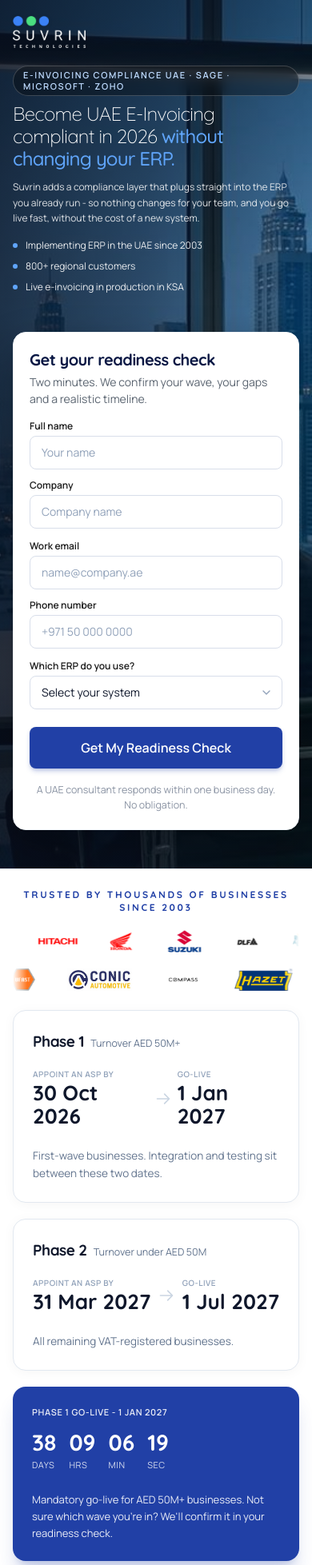
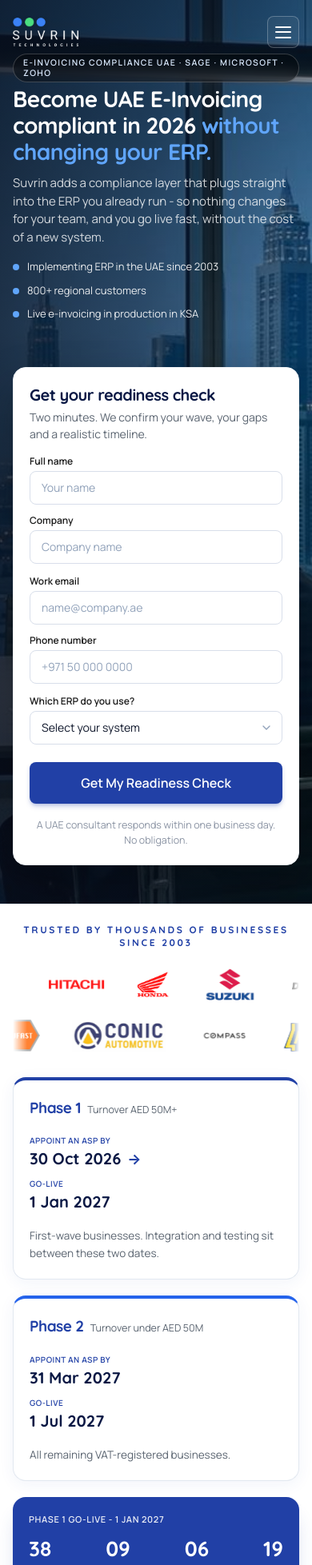
Before and after one commit to rahulpandat463/ads, a Next.js app: page / in a window 390 px wide. Shown: the top 1957 px of the page at 80% size. Built offline with nearby package versions, Linux system fonts and the light colour scheme.

Commit message:
feat: add UI component files for consultation booking and application sections

```diff
--- a/src/components/ConsultationBooking.tsx
+++ b/src/components/ConsultationBooking.tsx
@@ -56,7 +56,7 @@ export default function ConsultationBooking() {
             <ul className="space-y-3 pt-2">
               {guarantees.map((item, index) => (
                 <li key={index} className="flex items-center gap-3 text-xs sm:text-[13.5px] text-slate-700">
-                  <Check className="w-4 h-4 text-emerald-600 flex-shrink-0 stroke-[2.5]" />
+                  <Check className="w-4 h-4 text-[#2140A6] flex-shrink-0 stroke-[2.5]" />
                   <span>{item}</span>
                 </li>
               ))}
@@ -75,7 +75,7 @@ export default function ConsultationBooking() {
 
           {/* RIGHT COLUMN: BOOKING FORM CARD */}
           <div className="lg:col-span-6 w-full font-body">
-            <div className="bg-white rounded-2xl p-6 sm:p-8 lg:p-9 border border-slate-200/90 shadow-[0_4px_30px_rgba(0,0,0,0.04)] text-left">
+            <div className="bg-white rounded-2xl p-5 sm:p-8 lg:p-9 border border-slate-200/90 shadow-[0_4px_30px_rgba(0,0,0,0.04)] text-left">
               {submitted ? (
                 <div className="py-8 text-center space-y-3 animate-in fade-in duration-300">
                   <div className="w-12 h-12 rounded-full bg-[#2140A6]/10 text-[#2140A6] flex items-center justify-center mx-auto">
--- a/src/components/FindYourPath.tsx
+++ b/src/components/FindYourPath.tsx
@@ -148,7 +148,7 @@ export default function FindYourPath() {
                 type="button"
                 key={system.id}
                 onClick={() => setSelectedSystem(system.id)}
-                className={`rounded-2xl p-6 text-left flex flex-col justify-between transition-all duration-200 cursor-pointer ${isSelected
+                className={`rounded-2xl p-5 sm:p-6 text-left flex flex-col justify-between transition-all duration-200 cursor-pointer ${isSelected
                   ? "bg-white border-2 border-[#2140A6] shadow-[0_6px_25px_rgba(33,64,166,0.12)] scale-[1.01]"
                   : "bg-white border border-slate-200 hover:border-slate-300 shadow-[0_2px_15px_rgba(0,0,0,0.03)] hover:shadow-md"
                   }`}
@@ -181,7 +181,7 @@ export default function FindYourPath() {
         </div>
 
         {/* Dynamic Solution Details Panel */}
-        <div className="rounded-2xl border border-slate-200/90 p-6 sm:p-7 lg:p-8 bg-white shadow-[0_4px_30px_rgba(0,0,0,0.03)] transition-all">
+        <div className="rounded-2xl border border-slate-200/90 p-5 sm:p-7 lg:p-8 bg-white shadow-[0_4px_30px_rgba(0,0,0,0.03)] transition-all">
           <div className="grid grid-cols-1 lg:grid-cols-12 gap-6 lg:gap-8 items-center">
 
             {/* Left: Solution Context & CTA */}
--- a/src/components/Footer.tsx
+++ b/src/components/Footer.tsx
@@ -5,9 +5,9 @@ import Image from "next/image";
 
 export default function Footer() {
   return (
-    <footer className="w-full bg-white text-slate-600 py-12 border-t border-slate-200 relative z-20 font-body">
+    <footer className="w-full bg-white text-slate-600 py-8 sm:py-12 border-t border-slate-200 relative z-20 font-body">
       <div className="max-w-7xl mx-auto px-4 sm:px-6 md:px-8 lg:px-8 xl:px-10 text-sm">
-        <div className="grid grid-cols-1 md:grid-cols-12 gap-10 mb-10 text-left items-start">
+        <div className="grid grid-cols-1 md:grid-cols-12 gap-8 md:gap-10 mb-8 sm:mb-10 text-left items-start">
 
           {/* Left Column: Brand Logo & Bio */}
           <div className="md:col-span-6 space-y-4">
@@ -22,7 +22,7 @@ export default function Footer() {
                 alt="Suvrin Technologies"
                 width={200}
                 height={60}
-                className="h-14 sm:h-16 w-auto object-contain block bg-transparent"
+                className="h-11 sm:h-14 md:h-16 w-auto object-contain block bg-transparent"
               />
             </a>
             <p className="font-body text-slate-500 leading-relaxed max-w-md text-sm font-normal">
--- a/src/components/Hero.tsx
+++ b/src/components/Hero.tsx
@@ -26,7 +26,7 @@ export default function Hero() {
   return (
     <section
       id="top"
-      className="relative w-full text-white overflow-hidden pt-20 sm:pt-24 lg:pt-28 pb-12 sm:pb-14 lg:pb-16 px-4 sm:px-6 lg:px-8"
+      className="relative w-full text-white overflow-hidden pt-16 sm:pt-24 lg:pt-28 pb-12 sm:pb-14 lg:pb-16 px-4 sm:px-6 lg:px-8"
       style={{
         backgroundColor: "#0b1220",
         backgroundImage: `url('/hero-boardroom.jpg')`,
@@ -54,39 +54,39 @@ export default function Hero() {
 
         {/* LEFT COLUMN: HERO INFORMATION */}
         <div className="lg:col-span-7 text-left space-y-3 sm:space-y-4">
-          <div className="inline-flex items-center text-[11px] sm:text-[12.5px] tracking-[1.6px] uppercase font-semibold text-blue-200 border border-white/20 bg-black/35 backdrop-blur-sm px-3 py-1 sm:px-4 sm:py-1.5 rounded-full mb-2 sm:mb-4 max-w-full leading-tight font-body">
+          <div className="inline-flex items-center text-[10.5px] sm:text-[12.5px] tracking-[1.4px] uppercase font-semibold text-blue-100 border border-white/20 bg-black/35 backdrop-blur-sm px-3 py-1 sm:px-4 sm:py-1.5 rounded-full mb-1 sm:mb-3 max-w-full leading-tight font-body">
             E-invoicing compliance UAE · Sage · Microsoft · Zoho
           </div>
 
-          <h1 className="font-heading font-light text-[24px] sm:text-3xl md:text-4xl lg:text-[46px] leading-[1.18] tracking-[-0.8px] text-white">
+          <h1 className="font-heading font-bold text-[28px] xs:text-[31px] sm:text-4xl lg:text-[48px] leading-[1.18] tracking-[-0.6px] text-white">
             Become UAE E-Invoicing compliant in 2026{" "}
-            <span className="text-[#60a5fa] font-medium">
+            <span className="text-[#60A5FA] font-bold">
               without changing your ERP.
             </span>
           </h1>
 
-          <p className="font-body text-xs sm:text-sm md:text-[15.5px] text-white/85 max-w-[54ch] leading-relaxed">
+          <p className="font-body text-[15px] sm:text-[16.5px] text-white/80 max-w-[54ch] leading-[1.5]">
             Suvrin adds a compliance layer that plugs straight into the ERP you already run - so nothing changes for your team, and you go live fast, without the cost of a new system.
           </p>
 
           <div className="flex flex-col gap-2.5 sm:gap-3 pt-1">
             <div className="flex gap-2.5 sm:gap-3 items-center">
-              <span className="w-1.5 h-1.5 sm:w-2 sm:h-2 rounded-full bg-[#60a5fa] flex-shrink-0" />
-              <span className="text-xs sm:text-sm text-white/90">Implementing ERP in the UAE since 2003</span>
+              <span className="w-2 h-2 rounded-full bg-[#60A5FA] flex-shrink-0" />
+              <span className="text-[13px] sm:text-[14px] text-white/90">Implementing ERP in the UAE since 2003</span>
             </div>
             <div className="flex gap-2.5 sm:gap-3 items-center">
-              <span className="w-1.5 h-1.5 sm:w-2 sm:h-2 rounded-full bg-[#60a5fa] flex-shrink-0" />
-              <span className="text-xs sm:text-sm text-white/90">800+ regional customers</span>
+              <span className="w-2 h-2 rounded-full bg-[#60A5FA] flex-shrink-0" />
+              <span className="text-[13px] sm:text-[14px] text-white/90">800+ regional customers</span>
             </div>
             <div className="flex gap-2.5 sm:gap-3 items-center">
-              <span className="w-1.5 h-1.5 sm:w-2 sm:h-2 rounded-full bg-[#60a5fa] flex-shrink-0" />
-              <span className="text-xs sm:text-sm text-white/90">Live e-invoicing in production in KSA</span>
+              <span className="w-2 h-2 rounded-full bg-[#60A5FA] flex-shrink-0" />
+              <span className="text-[13px] sm:text-[14px] text-white/90">Live e-invoicing in production in KSA</span>
             </div>
           </div>
         </div>
 
         {/* RIGHT COLUMN: READINESS CHECK FORM CARD */}
-        <div id="readiness-form" className="lg:col-span-5 w-full mt-4 lg:mt-0 font-body">
+        <div id="readiness-form" className="lg:col-span-5 w-full mt-6 lg:mt-0 font-body">
           <div className="bg-white rounded-2xl p-5 sm:p-6 lg:p-7 shadow-[0_24px_54px_rgba(0,0,0,0.28)] text-slate-900 border border-slate-100 font-body">
             {submitted ? (
               <div className="py-8 text-center space-y-3 animate-in fade-in duration-300 font-body">
--- a/src/components/Navbar.tsx
+++ b/src/components/Navbar.tsx
@@ -16,9 +16,24 @@ export default function Navbar() {
               width={220}
               height={97}
               priority
-              className="h-10 sm:h-12 md:h-13 w-auto object-contain drop-shadow-sm"
+              className="h-9 sm:h-11 md:h-12 w-auto object-contain drop-shadow-sm"
             />
           </a>
+        </div>
+
+        {/* Mobile Hamburger Menu Toggle (matching reference mobile header) */}
+        <div className="flex lg:hidden items-center">
+          <button
+            type="button"
+            className="w-10 h-10 flex items-center justify-center rounded-lg border border-white/25 bg-white/5 hover:bg-white/10 transition-colors focus:outline-none"
+            aria-label="Toggle navigation menu"
+          >
+            <div className="flex flex-col justify-center items-center gap-[4.5px]">
+              <span className="w-5 h-[2px] bg-white rounded-full block"></span>
+              <span className="w-5 h-[2px] bg-white rounded-full block"></span>
+              <span className="w-5 h-[2px] bg-white rounded-full block"></span>
+            </div>
+          </button>
         </div>
       </div>
     </header>
--- a/src/components/PartnerTimeline.tsx
+++ b/src/components/PartnerTimeline.tsx
@@ -69,20 +69,20 @@ export default function PartnerTimeline() {
         </div>
 
         {/* INFINITE SMOOTH LOGO MARQUEE */}
-        <div className="space-y-3 sm:space-y-4 overflow-hidden">
+        <div className="space-y-4 sm:space-y-5 overflow-hidden py-1">
           {/* ROW 1: Smooth Left Flow */}
           <div className="relative w-full overflow-hidden mask-marquee">
-            <div className="flex animate-marquee gap-8 sm:gap-11 lg:gap-14 items-center py-1">
+            <div className="flex animate-marquee gap-6 sm:gap-10 lg:gap-14 items-center py-1">
               {[...row1Logos, ...row1Logos, ...row1Logos].map((partner, index) => (
                 <div
                   key={`${partner.name}-${index}`}
-                  className="flex-shrink-0 flex items-center justify-center px-1"
+                  className="flex-shrink-0 flex items-center justify-center px-2 sm:px-4"
                 >
                   {/* eslint-disable-next-line @next/next/no-img-element */}
                   <img
                     src={`/partner/${encodeURIComponent(partner.file)}`}
                     alt={partner.name}
-                    className="h-7 sm:h-8 md:h-9 w-auto max-w-[110px] sm:max-w-[135px] object-contain transition-transform duration-200 hover:scale-105"
+                    className="h-10 sm:h-12 md:h-14 w-auto max-w-[140px] sm:max-w-[200px] object-contain transition-transform duration-200 hover:scale-105 opacity-90"
                   />
                 </div>
               ))}
@@ -91,17 +91,17 @@ export default function PartnerTimeline() {
 
           {/* ROW 2: Smooth Right Flow */}
           <div className="relative w-full overflow-hidden mask-marquee">
-            <div className="flex animate-marquee-reverse gap-8 sm:gap-11 lg:gap-14 items-center py-1">
+            <div className="flex animate-marquee-reverse gap-6 sm:gap-10 lg:gap-14 items-center py-1">
               {[...row2Logos, ...row2Logos, ...row2Logos].map((partner, index) => (
                 <div
                   key={`${partner.name}-${index}`}
-                  className="flex-shrink-0 flex items-center justify-center px-1"
+                  className="flex-shrink-0 flex items-center justify-center px-2 sm:px-4"
                 >
                   {/* eslint-disable-next-line @next/next/no-img-element */}
                   <img
                     src={`/partner/${encodeURIComponent(partner.file)}`}
                     alt={partner.name}
-                    className="h-7 sm:h-8 md:h-9 w-auto max-w-[110px] sm:max-w-[135px] object-contain transition-transform duration-200 hover:scale-105"
+                    className="h-10 sm:h-12 md:h-14 w-auto max-w-[140px] sm:max-w-[200px] object-contain transition-transform duration-200 hover:scale-105 opacity-90"
                   />
                 </div>
               ))}
@@ -110,81 +110,80 @@ export default function PartnerTimeline() {
         </div>
 
         {/* TIMELINE & GO-LIVE CARDS */}
-        <div className="pt-1">
+        <div className="pt-2">
           <div className="grid grid-cols-1 md:grid-cols-3 gap-5 lg:gap-6 items-stretch">
 
             {/* Card 1: Phase 1 */}
-            <div className="bg-white rounded-2xl p-6 lg:p-7 border border-slate-200 shadow-[0_2px_15px_rgba(0,0,0,0.04)] text-left flex flex-col hover:shadow-md transition-shadow">
-              <div className="flex items-baseline gap-2">
-                <h4 className="text-[19px] font-heading font-bold text-slate-900 tracking-tight">Phase 1</h4>
-                <span className="text-[12.5px] font-normal text-slate-500">Turnover AED 50M+</span>
+            <div className="bg-white rounded-2xl p-5 sm:p-6 lg:p-7 border border-slate-200 border-t-4 border-t-[#2140A6] shadow-[0_4px_20px_rgba(33,64,166,0.06)] text-left flex flex-col hover:shadow-md transition-shadow">
+              <div className="flex items-baseline gap-2 mb-1">
+                <h4 className="text-[19px] font-heading font-bold text-[#2140A6] tracking-tight">Phase 1</h4>
+                <span className="text-[12.5px] font-normal text-[#5A6470]">Turnover AED 50M+</span>
               </div>
 
-              <div className="my-5 flex items-center justify-between">
-                <div>
-                  <p className="text-[10px] font-semibold uppercase tracking-wider text-slate-400">
+              <div className="my-4 sm:my-5 space-y-3 sm:space-y-0 sm:flex sm:items-center sm:justify-between sm:gap-3">
+                <div className="min-w-0">
+                  <p className="text-[10px] sm:text-[11px] font-semibold uppercase tracking-wider text-[#2140A6] mb-0.5 truncate">
                     APPOINT AN ASP BY
                   </p>
-                  <p className="text-[26px] font-heading font-bold text-slate-900 mt-0.5 leading-[1.1]">
-                    30 Oct 2026
-                  </p>
+                  <div className="flex items-center gap-2">
+                    <p className="text-[20px] xs:text-[22px] sm:text-[24px] lg:text-[26px] font-heading font-bold text-[#0a1844] leading-tight whitespace-nowrap">
+                      30 Oct 2026
+                    </p>
+                    <span className="text-lg font-bold text-[#2140A6] leading-none sm:hidden">→</span>
+                  </div>
                 </div>
 
-                <div className="px-2 text-slate-300">
-                  <svg className="w-5 h-5" fill="none" stroke="currentColor" viewBox="0 0 24 24">
-                    <path strokeLinecap="round" strokeLinejoin="round" strokeWidth="2" d="M14 5l7 7m0 0l-7 7m7-7H3" />
-                  </svg>
+                <div className="hidden sm:block text-[#2140A6] px-1 sm:px-2 flex-shrink-0 pt-3">
+                  <span className="text-lg sm:text-2xl font-bold leading-none">→</span>
                 </div>
 
-                <div>
-                  <p className="text-[10px] font-semibold uppercase tracking-wider text-slate-400">
+                <div className="min-w-0">
+                  <p className="text-[10px] sm:text-[11px] font-semibold uppercase tracking-wider text-[#2140A6] mb-0.5 truncate">
                     GO-LIVE
                   </p>
-                  <p className="text-[26px] font-heading font-bold text-slate-900 mt-0.5 leading-[1.1]">
+                  <p className="text-[20px] xs:text-[22px] sm:text-[24px] lg:text-[26px] font-heading font-bold text-[#0a1844] leading-tight whitespace-nowrap">
                     1 Jan 2027
                   </p>
                 </div>
               </div>
 
-              <p className="text-[13.5px] font-body text-slate-500 leading-relaxed mt-1">
+              <p className="text-[13.5px] font-body text-[#5A6470] leading-relaxed mt-1">
                 First-wave businesses. Integration and testing sit between these two dates.
               </p>
             </div>
 
             {/* Card 2: Phase 2 */}
-            <div className="bg-white rounded-2xl p-6 lg:p-7 border border-slate-200 shadow-[0_2px_15px_rgba(0,0,0,0.04)] text-left flex flex-col hover:shadow-md transition-shadow">
-              <div className="flex items-baseline gap-2">
-                <h4 className="text-[19px] font-heading font-bold text-slate-900 tracking-tight">Phase 2</h4>
-                <span className="text-[12.5px] font-normal text-slate-500">Turnover under AED 50M</span>
+            <div className="bg-white rounded-2xl p-5 sm:p-6 lg:p-7 border border-slate-200 border-t-4 border-t-[#2563EB] shadow-[0_4px_20px_rgba(33,64,166,0.06)] text-left flex flex-col hover:shadow-md transition-shadow">
+              <div className="flex items-baseline gap-2 mb-1">
+                <h4 className="text-[19px] font-heading font-bold text-[#2140A6] tracking-tight">Phase 2</h4>
+                <span className="text-[12.5px] font-normal text-[#5A6470]">Turnover under AED 50M</span>
               </div>
 
-              <div className="my-5 flex items-center justify-between">
-                <div>
-                  <p className="text-[10px] font-semibold uppercase tracking-wider text-slate-400">
+              <div className="my-4 sm:my-5 space-y-3 sm:space-y-0 sm:flex sm:items-center sm:justify-between sm:gap-3">
+                <div className="min-w-0">
+                  <p className="text-[10px] sm:text-[11px] font-semibold uppercase tracking-wider text-[#2140A6] mb-0.5 truncate">
                     APPOINT AN ASP BY
                   </p>
-                  <p className="text-[26px] font-heading font-bold text-slate-900 mt-0.5 leading-[1.1]">
+                  <p className="text-[20px] xs:text-[22px] sm:text-[24px] lg:text-[26px] font-heading font-bold text-[#0a1844] leading-tight whitespace-nowrap">
                     31 Mar 2027
                   </p>
                 </div>
 
-                <div className="px-2 text-slate-300">
-                  <svg className="w-5 h-5" fill="none" stroke="currentColor" viewBox="0 0 24 24">
-                    <path strokeLinecap="round" strokeLinejoin="round" strokeWidth="2" d="M14 5l7 7m0 0l-7 7m7-7H3" />
-                  </svg>
+                <div className="hidden sm:block text-[#2563EB] px-1 sm:px-2 flex-shrink-0 pt-3">
+                  <span className="text-lg sm:text-2xl font-bold leading-none">→</span>
                 </div>
 
-                <div>
-                  <p className="text-[10px] font-semibold uppercase tracking-wider text-slate-400">
+                <div className="min-w-0">
+                  <p className="text-[10px] sm:text-[11px] font-semibold uppercase tracking-wider text-[#2140A6] mb-0.5 truncate">
                     GO-LIVE
                   </p>
-                  <p className="text-[26px] font-heading font-bold text-slate-900 mt-0.5 leading-[1.1]">
+                  <p className="text-[20px] xs:text-[22px] sm:text-[24px] lg:text-[26px] font-heading font-bold text-[#0a1844] leading-tight whitespace-nowrap">
                     1 Jul 2027
                   </p>
                 </div>
               </div>
 
-              <p className="text-[13.5px] font-body text-slate-500 leading-relaxed mt-1">
+              <p className="text-[13.5px] font-body text-[#5A6470] leading-relaxed mt-1">
                 All remaining VAT-registered businesses.
               </p>
             </div>
@@ -192,50 +191,50 @@ export default function PartnerTimeline() {
             {/* Card 3: Phase 1 Go-Live Countdown Card (Corporate Brand Blue #2140A6) */}
             <div
               style={{ backgroundColor: "#2140A6" }}
-              className="rounded-2xl p-6 lg:p-7 text-white shadow-xl shadow-[#2140A6]/20 text-left flex flex-col justify-between"
+              className="rounded-2xl p-5 sm:p-6 lg:p-7 text-white shadow-xl shadow-[#2140A6]/20 text-left flex flex-col justify-between"
             >
               <div>
                 <p className="text-[11px] font-semibold uppercase tracking-[0.06em] text-white/90 mb-3">
                   PHASE 1 GO-LIVE - 1 JAN 2027
                 </p>
 
-                <div className="my-4 flex items-center gap-4 sm:gap-5 text-left">
+                <div className="my-4 flex items-center justify-between sm:justify-start gap-2 sm:gap-5 text-left">
                   <div>
-                    <p className="text-[28px] font-heading font-bold text-white leading-none">
+                    <p className="text-[26px] sm:text-[28px] font-heading font-bold text-white leading-none">
                       {countdown.days}
                     </p>
-                    <p className="text-[11px] font-body font-normal uppercase tracking-[0.6px] text-white/80 mt-1.5">
+                    <p className="text-[10px] sm:text-[11px] font-body font-normal uppercase tracking-[0.6px] text-white/80 mt-1.5">
                       DAYS
                     </p>
                   </div>
                   <div>
-                    <p className="text-[28px] font-heading font-bold text-white leading-none">
+                    <p className="text-[26px] sm:text-[28px] font-heading font-bold text-white leading-none">
                       {String(countdown.hours).padStart(2, "0")}
                     </p>
-                    <p className="text-[11px] font-body font-normal uppercase tracking-[0.6px] text-white/80 mt-1.5">
+                    <p className="text-[10px] sm:text-[11px] font-body font-normal uppercase tracking-[0.6px] text-white/80 mt-1.5">
                       HRS
                     </p>
                   </div>
                   <div>
-                    <p className="text-[28px] font-heading font-bold text-white leading-none">
+                    <p className="text-[26px] sm:text-[28px] font-heading font-bold text-white leading-none">
                       {String(countdown.minutes).padStart(2, "0")}
                     </p>
-                    <p className="text-[11px] font-body font-normal uppercase tracking-[0.6px] text-white/80 mt-1.5">
+                    <p className="text-[10px] sm:text-[11px] font-body font-normal uppercase tracking-[0.6px] text-white/80 mt-1.5">
                       MIN
                     </p>
                   </div>
                   <div>
-                    <p className="text-[28px] font-heading font-bold text-white leading-none">
+                    <p className="text-[26px] sm:text-[28px] font-heading font-bold text-white leading-none">
                       {String(countdown.seconds).padStart(2, "0")}
                     </p>
-                    <p className="text-[11px] font-body font-normal uppercase tracking-[0.6px] text-white/80 mt-1.5">
+                    <p className="text-[10px] sm:text-[11px] font-body font-normal uppercase tracking-[0.6px] text-white/80 mt-1.5">
                       SEC
                     </p>
                   </div>
                 </div>
               </div>
 
-              <p className="text-[13px] font-body text-white/90 leading-relaxed mt-2">
+              <p className="text-[12.5px] sm:text-[13px] font-body text-white/90 leading-relaxed mt-2">
                 Mandatory go-live for AED 50M+ businesses. Not sure which wave you&apos;re in? We&apos;ll confirm it in your readiness check.
               </p>
             </div>
--- a/src/components/WhySuvrin.tsx
+++ b/src/components/WhySuvrin.tsx
@@ -47,7 +47,7 @@ export default function WhySuvrin() {
           {pillars.map((item, index) => (
             <div
               key={index}
-              className="bg-white rounded-2xl p-6 sm:p-7 border border-slate-200 shadow-[0_2px_15px_rgba(0,0,0,0.03)] hover:shadow-lg hover:border-[#2140A6]/40 transition-all duration-300 text-left flex flex-col justify-start group"
+              className="bg-white rounded-2xl p-5 sm:p-6 lg:p-7 border border-slate-200 shadow-[0_2px_15px_rgba(0,0,0,0.03)] hover:shadow-lg hover:border-[#2140A6]/40 transition-all duration-300 text-left flex flex-col justify-start group"
             >
               {/* Rounded Icon Badge */}
               <div className="w-10 h-10 rounded-xl bg-blue-50/80 border border-blue-100 flex items-center justify-center mb-5 group-hover:scale-105 group-hover:bg-[#2140A6]/10 transition-transform">
```
Also changed, not shown: src/components/HowItsDelivered.tsx (+4 -4 lines), src/components/KsaSuccessSlider.tsx (+5 -5 lines), src/components/SolutionLifecycle.tsx (+13 -13 lines), src/components/SuvrinProcess.tsx (+34 -34 lines).
